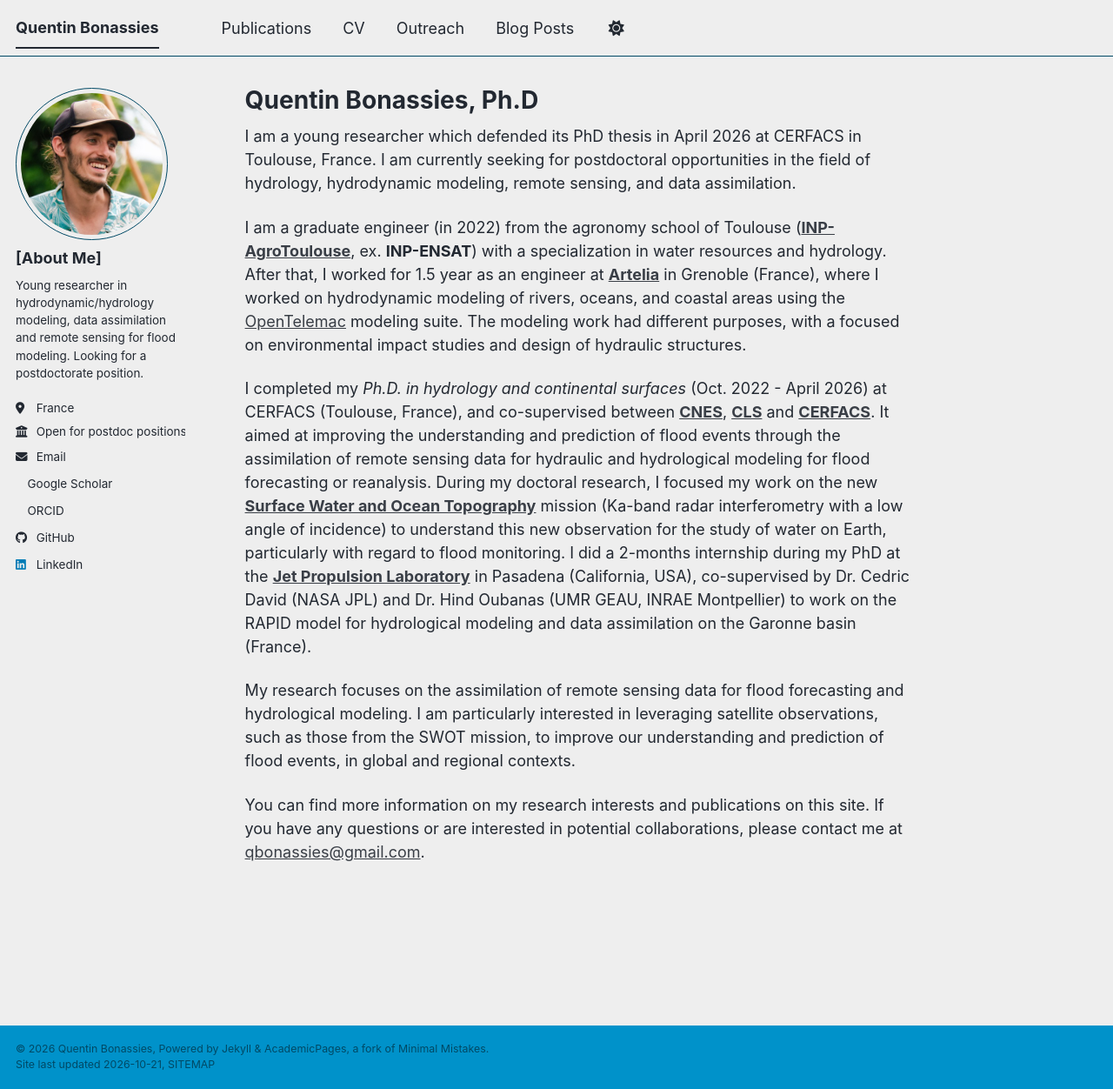
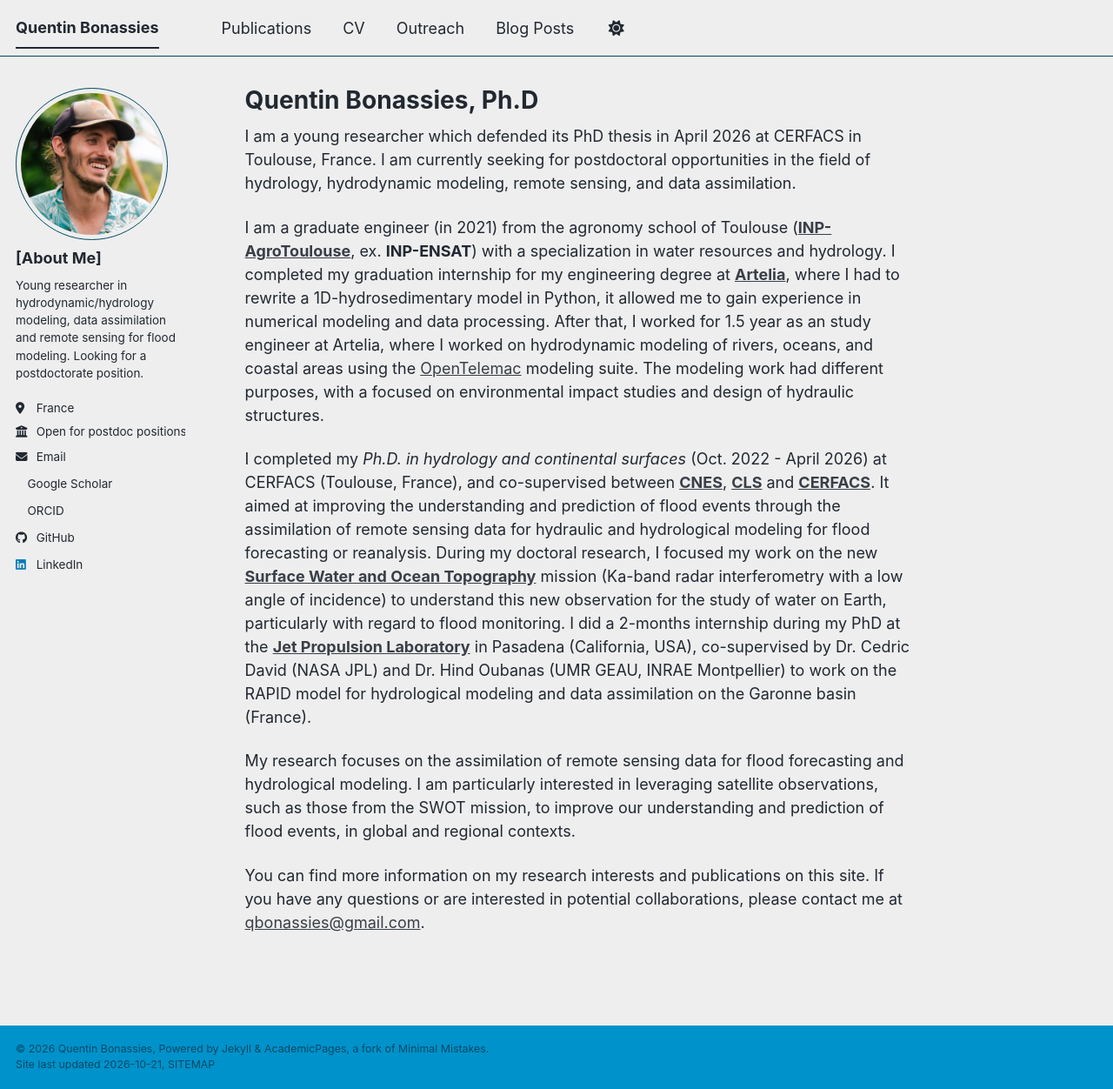
Before and after one commit to quentinbns/quentinbns.github.io, a Jekyll site: the page built from _pages/about.md, in a window 1280 px wide and 1252 px high. Shown: the whole window at 87% size. Built offline with Jekyll 4.4.1, drawn with Linux system fonts in a browser that asks for light colours; a style sheet for code colours, icons or effects is not loaded.

Commit message:
update about.md

```diff
--- a/_pages/about.md
+++ b/_pages/about.md
@@ -9,7 +9,7 @@ redirect_from:
 
 I am a young researcher which defended its PhD thesis in April 2026 at CERFACS in Toulouse, France. I am currently seeking for postdoctoral opportunities in the field of hydrology, hydrodynamic modeling, remote sensing, and data assimilation.
 
-I am a graduate engineer (in 2022) from the agronomy school of Toulouse (<b>[INP-AgroToulouse](https://www.ensat.fr/fr/index.html)</b>, ex. <b>INP-ENSAT</b>) with a specialization in water resources and hydrology. After that, I worked for 1.5 year as an engineer at <b>[Artelia](https://www.arteliagroup.com/fr/)</b> in Grenoble (France), where I worked on hydrodynamic modeling of rivers, oceans, and coastal areas using the [OpenTelemac](https://opentelemac.org/fr) modeling suite. The modeling work had different purposes, with a focused on environmental impact studies and design of hydraulic structures.
+I am a graduate engineer (in 2021) from the agronomy school of Toulouse (<b>[INP-AgroToulouse](https://www.ensat.fr/fr/index.html)</b>, ex. <b>INP-ENSAT</b>) with a specialization in water resources and hydrology. I completed my graduation internship for my engineering degree at <b>[Artelia](https://www.arteliagroup.com/fr/)</b>, where I had to rewrite a 1D-hydrosedimentary model in Python, it allowed me to gain experience in numerical modeling and data processing. After that, I worked for 1.5 year as an study engineer at Artelia, where I worked on hydrodynamic modeling of rivers, oceans, and coastal areas using the [OpenTelemac](https://opentelemac.org/fr) modeling suite. The modeling work had different purposes, with a focused on environmental impact studies and design of hydraulic structures.
 
 I completed my <i>Ph.D. in hydrology and continental surfaces</i> (Oct. 2022 - April 2026) at CERFACS (Toulouse, France), and co-supervised between <b>[CNES](https://www.cnes.fr/)</b>, <b>[CLS](https://www.cls.fr/)</b> and <b>[CERFACS](https://www.cerfacs.fr/)</b>. It aimed at improving the understanding and prediction of flood events through the assimilation of remote sensing data for hydraulic and hydrological modeling for flood forecasting or reanalysis. During my doctoral research, I focused my work on the new <b>[Surface Water and Ocean Topography](https://swot.jpl.nasa.gov/)</b> mission (Ka-band radar interferometry with a low angle of incidence) to understand this new observation for the study of water on Earth, particularly with regard to flood monitoring. I did a 2-months internship during my PhD at the <b>[Jet Propulsion Laboratory](https://www.jpl.nasa.gov/)</b> in Pasadena (California, USA), co-supervised by Dr. Cedric David (NASA JPL) and Dr. Hind Oubanas (UMR GEAU, INRAE Montpellier) to work on the RAPID model for hydrological modeling and data assimilation on the Garonne basin (France).
 
```
